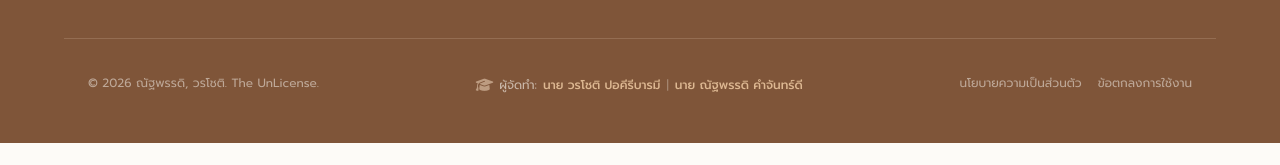
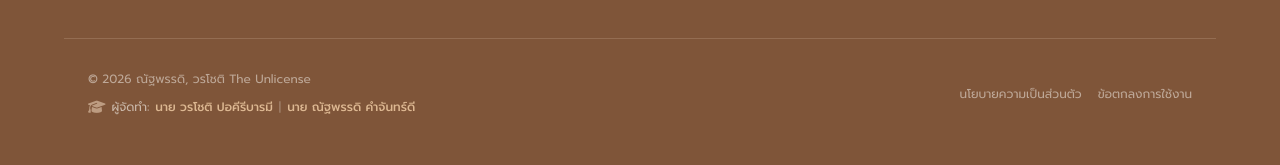
Before and after one commit to nooq181-source/caffee69, a plain HTML site: page index.html in a window 1280 px wide. Shown: the part 3166-3331 px from the top of the page. Before the commit the page ends 3309 px from the top, so only its background shows below. Drawn offline with nearby package versions, Linux system fonts and the light colour scheme.

Commit message:
Update index.html

```diff
--- a/index.html
+++ b/index.html
@@ -664,14 +664,16 @@
             </div>
         </div>
 
-        <div class="max-w-6xl mx-auto px-6 flex flex-col sm:flex-row justify-between items-center gap-4 text-xs text-pastel-light/50">
-            <span>© 2026 ณัฐพรรดิ, วรโชติ. The UnLicense.</span>
-            <span class="text-pastel-light/60 mt-1 flex flex-wrap justify-center sm:justify-start items-center gap-1.5">
+        <div class="max-w-6xl mx-auto px-6 flex flex-col sm:flex-row justify-between items-center gap-6 text-xs text-pastel-light/50">
+            <div class="flex flex-col gap-1.5 text-center sm:text-left">
+                <span>© 2026 ณัฐพรรดิ, วรโชติ The Unlicense</span>
+                <span class="text-pastel-light/60 mt-1 flex flex-wrap justify-center sm:justify-start items-center gap-1.5">
                     <i class="fa-solid fa-graduation-cap text-pastel-clay/60 text-sm"></i> ผู้จัดทำ:
                     <span class="text-pastel-tan font-medium">นาย วรโชติ ปอคีรีบารมี</span>
                     <span class="opacity-50">|</span>
                     <span class="text-pastel-tan font-medium">นาย ณัฐพรรดิ คำจันทร์ดี</span>
-            </span>
+                </span>
+            </div>
             <div class="flex gap-4">
                 <a href="#" class="hover:underline">นโยบายความเป็นส่วนตัว</a>
                 <a href="#" class="hover:underline">ข้อตกลงการใช้งาน</a>
```
